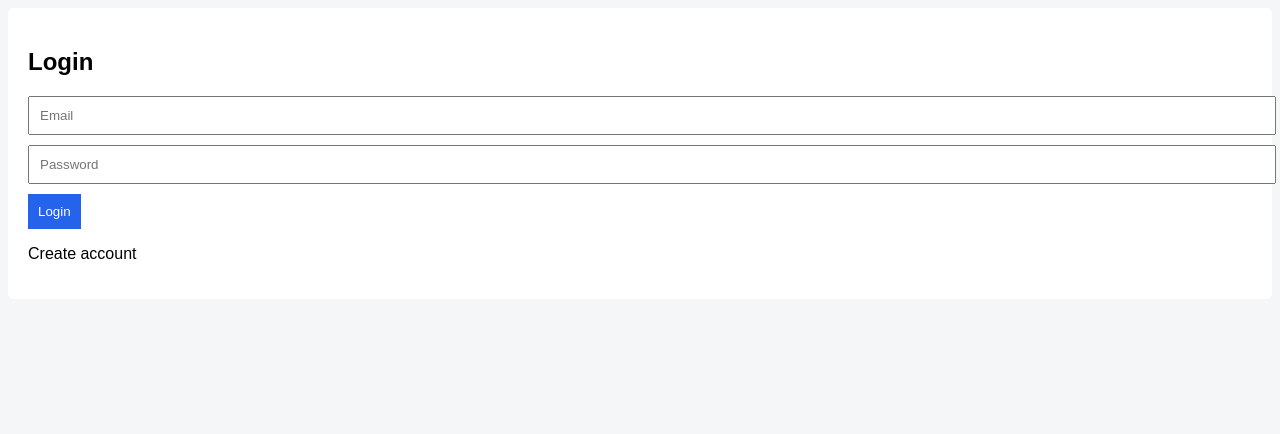
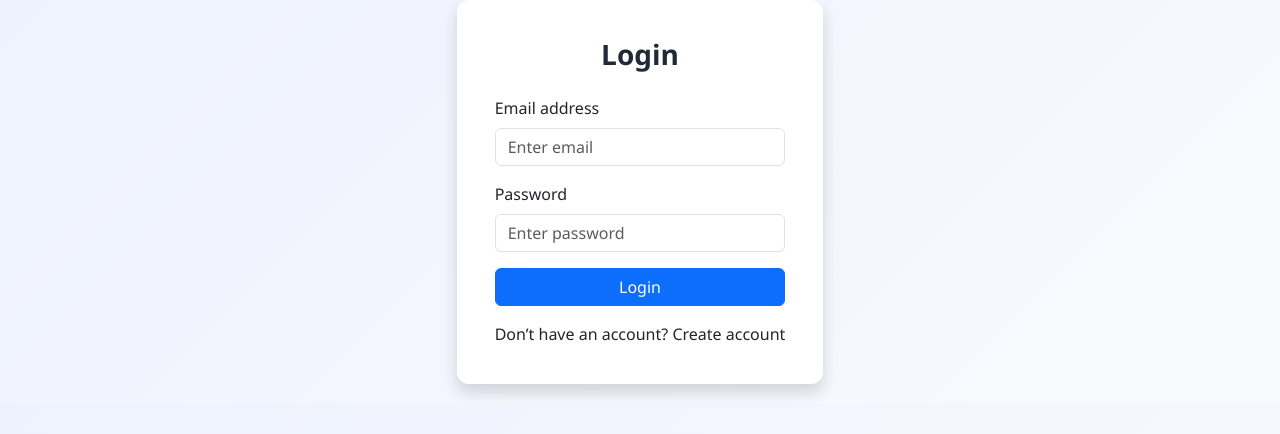
Before and after one commit to MrPandit12345/task_automation_FE, a React (Create React App) app: page / in a window 1280 px wide. Shown: the top 434 px of the page. Built offline with nearby package versions, Linux system fonts and the light colour scheme.

Commit message:
improved ui

```diff
--- a/public/index.html
+++ b/public/index.html
@@ -10,6 +10,12 @@
       content="Web site created using create-react-app"
     />
     <link rel="apple-touch-icon" href="%PUBLIC_URL%/logo192.png" />
+    <link
+      href="https://cdn.jsdelivr.net/npm/bootstrap@5.3.8/dist/css/bootstrap.min.css"
+      rel="stylesheet"
+      integrity="sha384-sRIl4kxILFvY47J16cr9ZwB07vP4J8+LH7qKQnuqkuIAvNWLzeN8tE5YBujZqJLB"
+      crossorigin="anonymous"
+    />
     <!--
       manifest.json provides metadata used when your web app is installed on a
       user's mobile device or desktop. See https://developers.google.com/web/fundamentals/web-app-manifest/
@@ -29,6 +35,16 @@
   <body>
     <noscript>You need to enable JavaScript to run this app.</noscript>
     <div id="root"></div>
+    <script
+      src="https://cdn.jsdelivr.net/npm/@popperjs/core@2.11.8/dist/umd/popper.min.js"
+      integrity="sha384-I7E8VVD/ismYTF4hNIPjVp/Zjvgyol6VFvRkX/vR+Vc4jQkC+hVqc2pM8ODewa9r"
+      crossorigin="anonymous"
+    ></script>
+    <script
+      src="https://cdn.jsdelivr.net/npm/bootstrap@5.3.8/dist/js/bootstrap.min.js"
+      integrity="sha384-G/EV+4j2dNv+tEPo3++6LCgdCROaejBqfUeNjuKAiuXbjrxilcCdDz6ZAVfHWe1Y"
+      crossorigin="anonymous"
+    ></script>
     <!--
       This HTML file is a template.
       If you open it directly in the browser, you will see an empty page.
--- a/src/components/Login.jsx
+++ b/src/components/Login.jsx
@@ -13,12 +13,50 @@ export default function Login({ setToken, setShowRegister }) {
   };
 
   return (
-    <form className="card" onSubmit={submit}>
-      <h2>Login</h2>
-      <input placeholder="Email" onChange={e => setEmail(e.target.value)} />
-      <input type="password" placeholder="Password" onChange={e => setPassword(e.target.value)} />
-      <button>Login</button>
-      <p onClick={() => setShowRegister(true)}>Create account</p>
-    </form>
+    <div className="login-wrapper d-flex align-items-center justify-content-center">
+      <div className="card login-card shadow">
+        <div className="card-body">
+          <h3 className="text-center mb-4 fw-bold">Login</h3>
+
+          <form onSubmit={submit}>
+            <div className="mb-3">
+              <label className="form-label">Email address</label>
+              <input
+                type="email"
+                className="form-control"
+                placeholder="Enter email"
+                onChange={(e) => setEmail(e.target.value)}
+                required
+              />
+            </div>
+
+            <div className="mb-3">
+              <label className="form-label">Password</label>
+              <input
+                type="password"
+                className="form-control"
+                placeholder="Enter password"
+                onChange={(e) => setPassword(e.target.value)}
+                required
+              />
+            </div>
+
+            <button type="submit" className="btn btn-primary w-100">
+              Login
+            </button>
+          </form>
+
+          <p className="text-center mt-3 mb-0">
+            Don’t have an account?{" "}
+            <span
+              className="register-link"
+              onClick={() => setShowRegister(true)}
+            >
+              Create account
+            </span>
+          </p>
+        </div>
+      </div>
+    </div>
   );
 }
--- a/src/components/Register.jsx
+++ b/src/components/Register.jsx
@@ -14,12 +14,61 @@ export default function Register({ setShowRegister }) {
   };
 
   return (
-    <form className="card" onSubmit={submit}>
-      <h2>Register</h2>
-      <input placeholder="Name" onChange={e => setName(e.target.value)} />
-      <input placeholder="Email" onChange={e => setEmail(e.target.value)} />
-      <input type="password" placeholder="Password" onChange={e => setPassword(e.target.value)} />
-      <button>Register</button>
-    </form>
+    <div className="register-wrapper d-flex align-items-center justify-content-center">
+      <div className="card register-card shadow">
+        <div className="card-body">
+          <h3 className="text-center mb-4 fw-bold">Create Account</h3>
+
+          <form onSubmit={submit}>
+            <div className="mb-3">
+              <label className="form-label">Full Name</label>
+              <input
+                type="text"
+                className="form-control"
+                placeholder="Enter your name"
+                onChange={(e) => setName(e.target.value)}
+                required
+              />
+            </div>
+
+            <div className="mb-3">
+              <label className="form-label">Email Address</label>
+              <input
+                type="email"
+                className="form-control"
+                placeholder="Enter your email"
+                onChange={(e) => setEmail(e.target.value)}
+                required
+              />
+            </div>
+
+            <div className="mb-3">
+              <label className="form-label">Password</label>
+              <input
+                type="password"
+                className="form-control"
+                placeholder="Create a password"
+                onChange={(e) => setPassword(e.target.value)}
+                required
+              />
+            </div>
+
+            <button type="submit" className="btn btn-success w-100">
+              Register
+            </button>
+          </form>
+
+          <p className="text-center mt-3 mb-0">
+            Already have an account?{" "}
+            <span
+              className="login-link"
+              onClick={() => setShowRegister(false)}
+            >
+              Login
+            </span>
+          </p>
+        </div>
+      </div>
+    </div>
   );
 }
--- a/src/components/TaskForm.jsx
+++ b/src/components/TaskForm.jsx
@@ -8,13 +8,13 @@ export default function TaskForm({ reload }) {
     title: "",
     description: "",
     dueDate: "",
-    status: "pending"
+    status: "pending",
   });
 
   const handleChange = (e) => {
     setFormData({
       ...formData,
-      [e.target.name]: e.target.value
+      [e.target.name]: e.target.value,
     });
   };
 
@@ -27,53 +27,79 @@ export default function TaskForm({ reload }) {
       title: "",
       description: "",
       dueDate: "",
-      status: "pending"
+      status: "pending",
     });
 
     reload();
   };
 
   return (
-    <form className="card" onSubmit={submit}>
-      <h3>Create Task</h3>
+    <div className="taskform-wrapper d-flex justify-content-center">
+      <div className="card taskform-card shadow">
+        <div className="card-body">
+          <h4 className="mb-4 fw-bold text-center">Create Task</h4>
 
+          <form onSubmit={submit}>
             {/* Title */}
+            <div className="mb-3">
+              <label className="form-label">Task Title</label>
               <input
+                type="text"
                 name="title"
-        placeholder="Task title"
+                className="form-control"
+                placeholder="Enter task title"
                 value={formData.title}
                 onChange={handleChange}
                 required
               />
+            </div>
 
             {/* Description */}
+            <div className="mb-3">
+              <label className="form-label">Description</label>
               <textarea
                 name="description"
-        placeholder="Task description"
+                className="form-control"
+                rows="3"
+                placeholder="Enter task description"
                 value={formData.description}
                 onChange={handleChange}
               />
+            </div>
 
             {/* Due Date */}
+            <div className="mb-3">
+              <label className="form-label">Due Date</label>
               <input
                 type="date"
                 name="dueDate"
+                className="form-control"
                 value={formData.dueDate}
                 onChange={handleChange}
                 required
               />
+            </div>
 
             {/* Status */}
+            <div className="mb-4">
+              <label className="form-label">Status</label>
               <select
                 name="status"
+                className="form-select"
                 value={formData.status}
                 onChange={handleChange}
               >
                 <option value="pending">Pending</option>
                 <option value="completed">Completed</option>
               </select>
+            </div>
 
-      <button type="submit">Add Task</button>
+            <button type="submit" className="btn btn-primary w-100">
+              Add Task
+            </button>
           </form>
+        </div>
+      </div>
+    </div>
   );
 }
--- a/src/components/TaskList.jsx
+++ b/src/components/TaskList.jsx
@@ -4,11 +4,7 @@ export default function TaskList({ tasks, reload }) {
   const token = localStorage.getItem("token");
 
   const completeTask = async (task) => {
-    await updateTask(
-      task._id,
-      { status: "completed" },
-      token
-    );
+    await updateTask(task._id, { status: "completed" }, token);
     reload();
   };
 
@@ -18,30 +14,53 @@ export default function TaskList({ tasks, reload }) {
   };
 
   return (
-    <div>
+    <div className="tasklist-wrapper mt-4">
+      {tasks.length === 0 ? (
+        <div className="text-center text-muted">
+          No tasks available
+        </div>
+      ) : (
+        <div className="list-group">
           {tasks.map((task) => (
-        <div className="task" key={task._id}>
+            <div
+              key={task._id}
+              className="list-group-item d-flex justify-content-between align-items-center"
+            >
+              {/* Task Title */}
               <span
-            style={{
-              textDecoration:
-                task.status === "completed" ? "line-through" : "none"
-            }}
+                className={`fw-medium ${
+                  task.status === "completed"
+                    ? "text-decoration-line-through text-muted"
+                    : ""
+                }`}
               >
                 {task.title}
               </span>
 
-          <div>
+              {/* Actions */}
+              <div className="btn-group">
                 {task.status !== "completed" && (
-              <button onClick={() => completeTask(task)}>
+                  <button
+                    className="btn btn-sm btn-outline-success"
+                    onClick={() => completeTask(task)}
+                    title="Mark as completed"
+                  >
                     ✅
                   </button>
                 )}
-            <button onClick={() => removeTask(task._id)}>
+
+                <button
+                  className="btn btn-sm btn-outline-danger"
+                  onClick={() => removeTask(task._id)}
+                  title="Delete task"
+                >
                   ❌
                 </button>
               </div>
             </div>
           ))}
         </div>
+      )}
+    </div>
   );
 }
--- a/src/index.css
+++ b/src/index.css
@@ -1,38 +1,111 @@
 body {
-  font-family: Arial;
-  background: #f4f6f8;
+  font-family: "Segoe UI", Arial, sans-serif;
+  background: linear-gradient(135deg, #eef2ff, #f8fafc);
+  margin: 0;
+  padding: 0;
 }
 
 .app {
-  max-width: 500px;
+  max-width: 900px;
   margin: 40px auto;
+  padding: 0 15px;
 }
 
 .card {
-  background: white;
-  padding: 20px;
-  margin-bottom: 15px;
+  background: #ffffff;
+  padding: 22px;
+  margin-bottom: 20px;
+  border-radius: 12px;
+  border: none;
+  box-shadow: 0 8px 25px rgba(0, 0, 0, 0.06);
+}
+
+h1,
+h2,
+h3,
+h4 {
+  color: #1f2937;
+}
+
+input,
+textarea,
+select {
+  width: 100%;
+  padding: 10px 12px;
+  margin-bottom: 12px;
+  border-radius: 8px;
+  border: 1px solid #d1d5db;
+  font-size: 14px;
+  transition: all 0.2s ease;
+}
+
+input:focus,
+textarea:focus,
+select:focus {
+  outline: none;
+  border-color: #2563eb;
+  box-shadow: 0 0 0 3px rgba(37, 99, 235, 0.15);
+}
+
+button {
+  padding: 10px 14px;
+  background: #2563eb;
+  color: white;
+  border: none;
+  border-radius: 8px;
+  font-weight: 600;
+  cursor: pointer;
+  transition: all 0.2s ease;
+}
+
+button:hover {
+  background: #1d4ed8;
+}
+
+button:disabled {
+  background: #9ca3af;
+  cursor: not-allowed;
+}
+
+.task {
+  background: #ffffff;
+  padding: 12px 14px;
+  display: flex;
+  justify-content: space-between;
+  align-items: center;
+  margin-bottom: 10px;
+  border-radius: 10px;
+  box-shadow: 0 4px 14px rgba(0, 0, 0, 0.05);
+}
+
+.task span {
+  font-weight: 500;
+  color: #111827;
+}
+
+.task button {
+  background: transparent;
+  color: #374151;
+  padding: 6px 8px;
+  font-size: 16px;
+}
+
+.task button:hover {
+  background: #f3f4f6;
   border-radius: 6px;
 }
 
-input {
-  width: 100%;
-  padding: 10px;
-  margin-bottom: 10px;
+
+.text-center {
+  text-align: center;
 }
 
-button {
-  padding: 10px;
-  background: #2563eb;
-  color: white;
-  border: none;
-  cursor: pointer;
+@media (max-width: 600px) {
+  .app {
+    margin: 20px auto;
+  }
+
+  .card {
+    padding: 18px;
+  }
 }
-
-.task {
-  background: white;
-  padding: 10px;
-  display: flex;
-  justify-content: space-between;
-  margin-bottom: 8px;
-}
--- a/src/pages/Dashboard.jsx
+++ b/src/pages/Dashboard.jsx
@@ -22,10 +22,19 @@ export default function Dashboard({ setToken }) {
   };
 
   return (
-    <div className="app">
-      <h1>AutoTasker Pro</h1>
-      <button onClick={logout}>Logout</button>
+    <div className="dashboard-wrapper container py-4">
+      <div className="d-flex justify-content-between align-items-center mb-4">
+        <h2 className="fw-bold mb-0">AutoTasker Pro</h2>
+        <button
+          className="btn btn-outline-danger btn-sm"
+          onClick={logout}
+        >
+          Logout
+        </button>
+      </div>
+
       <TaskForm reload={loadTasks} />
+
       <TaskList tasks={tasks} reload={loadTasks} />
     </div>
   );
```
Also changed, not shown: public/robots.txt (deleted). Lines whose indentation alone changed are shown as unchanged.
